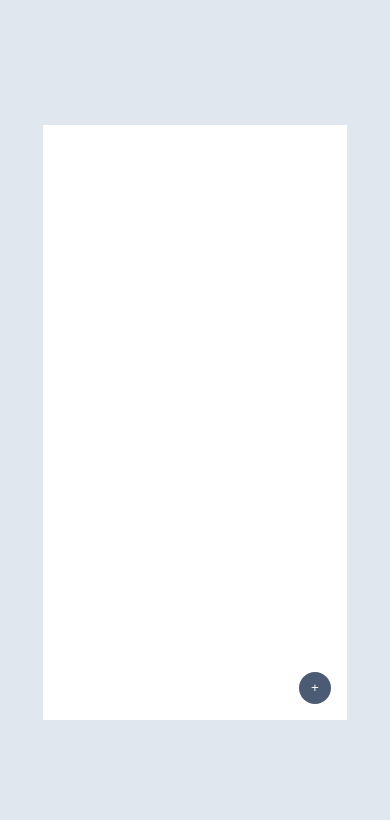
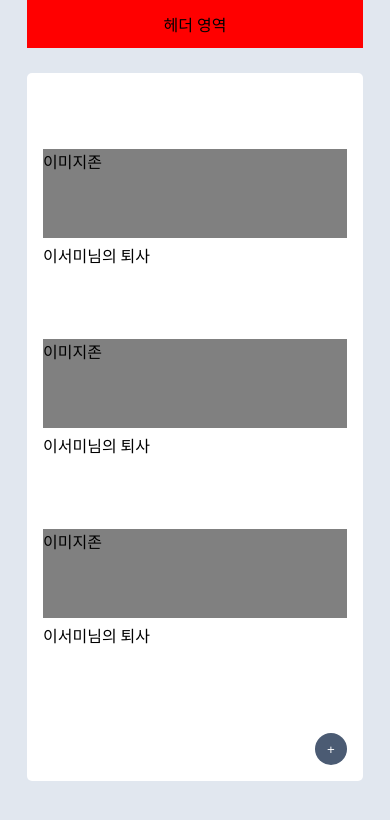
Before and after one commit to Dev-FE-1/team3-intranet-project, a website built with Vite: page src/pages/admin/admin-notice/admin-notice.html in a window 390 px wide. Built offline with nearby package versions, Linux system fonts and the light colour scheme.

Commit message:
Design: 반응형 추가 #3

```diff
--- a/src/pages/admin/admin-notice/admin-notice-content.css
+++ b/src/pages/admin/admin-notice/admin-notice-content.css
@@ -1,30 +1,46 @@
+/* 기본 스타일 설정 */
 * {
   box-sizing: border-box;
   margin: 0;
   padding: 0;
 }
 
-/* body 설정 */
 body {
+  display: flex;
+  flex-direction: column;
+  justify-content: center;
+  align-items: center;
+  height: 100vh;
+  width: 100%;
+  background-color: #e1e7ef;
+}
+
+.container {
+  width: 336px;
+  height: 84%;
+  background-color: white;
+  display: flex;
+  flex-direction: column;
+  align-items: center;
+  position: relative;
+  margin-top: 10px;
+  border-radius: 5px;
+}
+
+header {
+  background-color: red;
+  height: 48px;
+  width: 336px;
   display: flex;
   justify-content: center;
   align-items: center;
-  height: 100vh; /* 100vh로 설정하여 뷰포트 전체 높이 사용 */
-  background-color: #e1e7ef;
-}
-
-/* 컨테이너 설정 */
-.container {
-  width: 304px;
-  height: 595px;
-  background-color: white;
-  display: flex;
-  flex-direction: column;
-  align-items: center; /* 여기를 수정하여 전체 컨텐츠가 가운데에 위치하도록 함 */
+  position: fixed;
+  top: 0;
 }
 
 .content {
-  width: 100%; /* .content를 container의 너비에 맞춤 */
+  width: 100%;
+  margin-top: 10px;
 }
 
 .title-box {
@@ -32,8 +48,8 @@ body {
   flex-direction: column;
   align-items: flex-start;
   margin-top: 40px;
-  width: 100%; /* .title-box를 .content의 너비에 맞춤 */
-  padding-left: 10px; /* 왼쪽에 약간의 패딩 추가하여 글자들이 너무 바깥으로 붙지 않도록 함 */
+  width: 100%;
+  padding-left: 10px;
 }
 
 .title-box #title {
@@ -43,8 +59,8 @@ body {
 .divider {
   width: 90%;
   border: none;
-  border-top: 1px solid #efefef; /* 원하는 색상과 두께로 설정 */
-  margin: 10px auto; /* 위아래로 약간의 여백 추가 */
+  border-top: 1px solid #efefef;
+  margin: 10px auto;
 }
 
 .img-box {
@@ -56,7 +72,7 @@ body {
 
 .description-box {
   width: 100%;
-  height: 28vh;
+  height: 300px;
   background-color: gray;
   margin-top: 40px;
 }
@@ -64,8 +80,9 @@ body {
 .divider2 {
   width: 90%;
   border: none;
-  border-top: 1px solid #efefef; /* 원하는 색상과 두께로 설정 */
-  margin: 15px auto; /* 위아래로 약간의 여백 추가 */
+  border-top: 1px solid #efefef;
+  margin-top: 40px;
+  margin-bottom: 40px;
 }
 
 .button-zone {
@@ -79,7 +96,7 @@ body {
   border-radius: 5px;
   padding: 7px 15px;
   border: none;
-  margin: 0 5px; /* 버튼 사이의 간격을 설정 */
+  margin: 0 5px;
   cursor: pointer;
 }
 
@@ -96,8 +113,7 @@ body {
 }
 
 .modal {
-  /*팝업 배경*/
-  display: none; /*평소에는 보이지 않도록*/
+  display: none;
   position: absolute;
   top: 0;
   left: 0;
@@ -108,7 +124,6 @@ body {
 }
 
 .modal .modal-content {
-  /*팝업*/
   position: absolute;
   top: 50%;
   left: 50%;
@@ -133,3 +148,25 @@ body {
 .modal.on {
   display: block;
 }
+
+/* 768px 이상일 때 적용할 스타일 */
+@media (min-width: 768px) {
+  .container {
+    width: 70%;
+  }
+
+  header {
+    width: 70%;
+  }
+}
+
+/* 1024px 이상일 때 적용할 스타일 */
+@media (min-width: 1024px) {
+  .container {
+    width: 60%;
+  }
+
+  header {
+    width: 60%;
+  }
+}
--- a/src/pages/admin/admin-notice/admin-notice-create.css
+++ b/src/pages/admin/admin-notice/admin-notice-create.css
@@ -7,21 +7,38 @@
 /* body 설정 */
 body {
   display: flex;
+  flex-direction: column;
   justify-content: center;
   align-items: center;
   height: 100vh; /* 100vh로 설정하여 뷰포트 전체 높이 사용 */
+  width: 100%;
   background-color: #e1e7ef;
 }
-
 /* 컨테이너 설정 */
 .container {
-  width: 304px;
-  height: 595px;
+  width: 336px;
+  height: 84%;
   background-color: white;
   display: flex;
   flex-direction: column;
-  justify-content: space-between;
   align-items: center;
+  position: relative; /* 자식 요소의 상대적 위치 설정 */
+  margin-top: 10px; /* header 높이만큼 margin-top 추가 */
+  border-radius: 5px;
+}
+.content {
+  margin-top: 10px;
+}
+
+header {
+  background-color: red;
+  height: 48px;
+  width: 336px; /* container와 동일한 너비 */
+  display: flex;
+  justify-content: center;
+  align-items: center;
+  position: fixed;
+  top: 0;
 }
 
 .title-box {
@@ -88,3 +105,39 @@ body {
   background-color: #4b5b73;
   border-radius: 5px;
 }
+
+/* 768px 이상일 때의 반응형 스타일 */
+@media screen and (min-width: 768px) {
+  .container {
+    width: 600px;
+  }
+
+  header {
+    width: 600px;
+  }
+
+  .title-box,
+  .description,
+  .description textarea,
+  .image-upload .image-upload-box {
+    width: 520px;
+  }
+}
+
+/* 1024px 이상일 때의 반응형 스타일 */
+@media screen and (min-width: 1024px) {
+  .container {
+    width: 800px;
+  }
+
+  header {
+    width: 800px;
+  }
+
+  .title-box,
+  .description,
+  .description textarea,
+  .image-upload .image-upload-box {
+    width: 720px;
+  }
+}
--- a/src/pages/admin/admin-notice/admin-notice.css
+++ b/src/pages/admin/admin-notice/admin-notice.css
@@ -7,21 +7,66 @@
 /* body 설정 */
 body {
   display: flex;
+  flex-direction: column;
   justify-content: center;
   align-items: center;
   height: 100vh; /* 100vh로 설정하여 뷰포트 전체 높이 사용 */
+  width: 100%;
   background-color: #e1e7ef;
 }
 
 /* 컨테이너 설정 */
 .container {
-  width: 304px;
-  height: 595px;
+  width: 336px;
+  height: 84%;
   background-color: white;
+  display: flex;
+  flex-direction: column;
+  align-items: center;
+  position: relative; /* 자식 요소의 상대적 위치 설정 */
+  margin-top: 10px; /* header 높이만큼 margin-top 추가 */
+  border-radius: 5px;
+}
+
+/* header 설정 */
+header {
+  background-color: red;
+  height: 48px;
+  width: 336px; /* container와 동일한 너비 */
   display: flex;
   justify-content: center;
   align-items: center;
-  position: relative; /* 자식 요소의 상대적 위치 설정 */
+  position: fixed;
+  top: 0;
+}
+
+.content-zone {
+  width: 100%;
+  height: 100%;
+  margin-top: 50px;
+}
+
+.content {
+  width: 100%;
+  height: 150px;
+  padding: 16px;
+  margin-bottom: 40px; /* 각 .content 요소 사이의 거리 설정 */
+  margin-top: 10px;
+  display: flex;
+  flex-direction: column;
+  justify-content: center;
+  align-items: center;
+}
+
+.content-image {
+  width: 100%;
+  height: 100%;
+  background-color: gray;
+  margin-bottom: 5px;
+}
+
+.content-title {
+  align-self: flex-start; /* 텍스트를 왼쪽에 배치 */
 }
 
 /* 추가 버튼 설정 */
@@ -41,3 +86,26 @@ body {
 .add-button:hover {
   background-color: #64b5f6;
 }
+
+/* 미디어 쿼리 추가 */
+@media (min-width: 768px) {
+  /* 768px 이상에서 적용될 스타일 */
+  .container {
+    width: 80%;
+  }
+
+  header {
+    width: 80%;
+  }
+}
+
+@media (min-width: 1024px) {
+  /* 1024px 이상에서 적용될 스타일 */
+  .container {
+    width: 60%;
+  }
+
+  header {
+    width: 60%;
+  }
+}
--- a/src/pages/admin/admin-notice/admin-notice.html
+++ b/src/pages/admin/admin-notice/admin-notice.html
@@ -7,8 +7,23 @@
     <link rel="stylesheet" href="./admin-notice.css" />
   </head>
   <body>
+    <!-- header를 container 외부로 이동 -->
     <div class="container">
-      <div class="content"></div>
+      <header>헤더 영역</header>
+      <div class="content-zone">
+        <div class="content">
+          <div class="content-image">이미지존</div>
+          <div class="content-title">이서미님의 퇴사</div>
+        </div>
+        <div class="content">
+          <div class="content-image">이미지존</div>
+          <div class="content-title">이서미님의 퇴사</div>
+        </div>
+        <div class="content">
+          <div class="content-image">이미지존</div>
+          <div class="content-title">이서미님의 퇴사</div>
+        </div>
+      </div>
       <button class="add-button">+</button>
     </div>
   </body>
```
Also changed, not shown: src/pages/admin/admin-notice/admin-notice-content.html (+3 -2 lines), src/pages/admin/admin-notice/admin-notice-create.html (+1 -0 lines).
